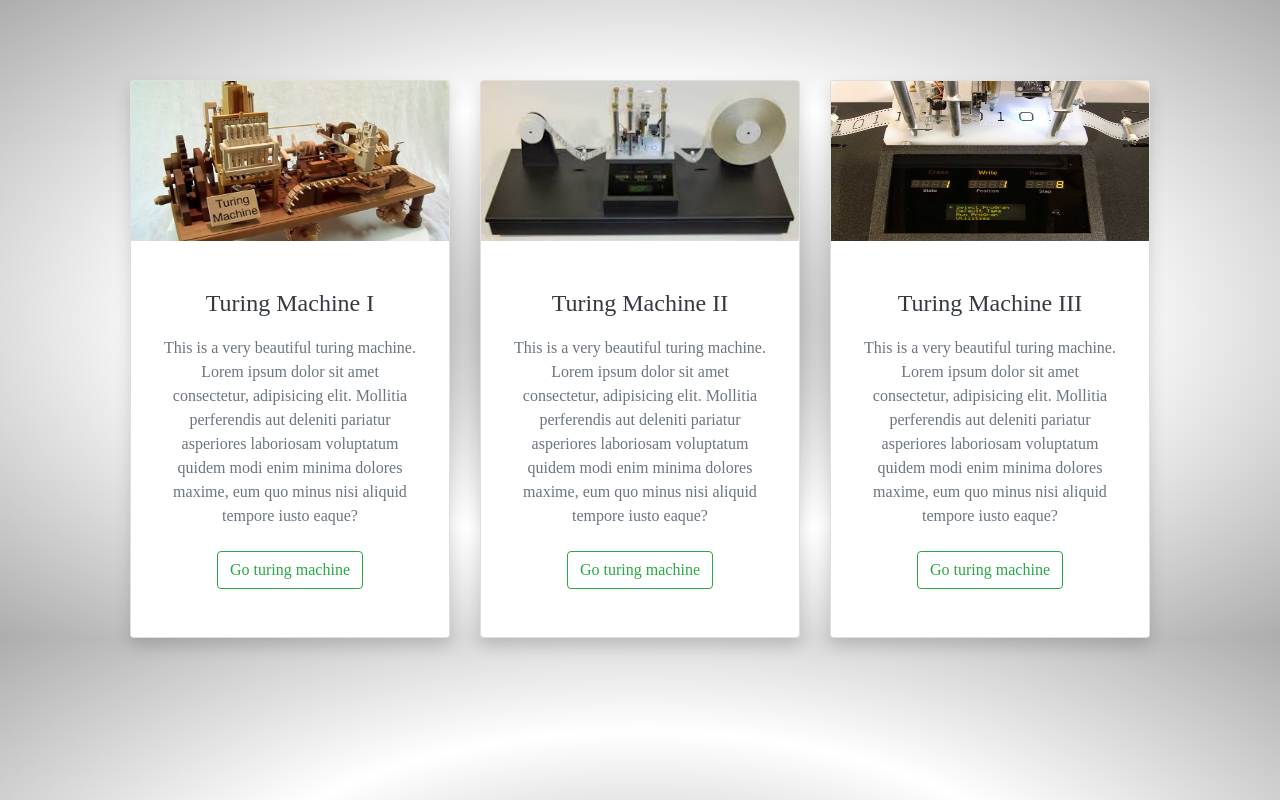
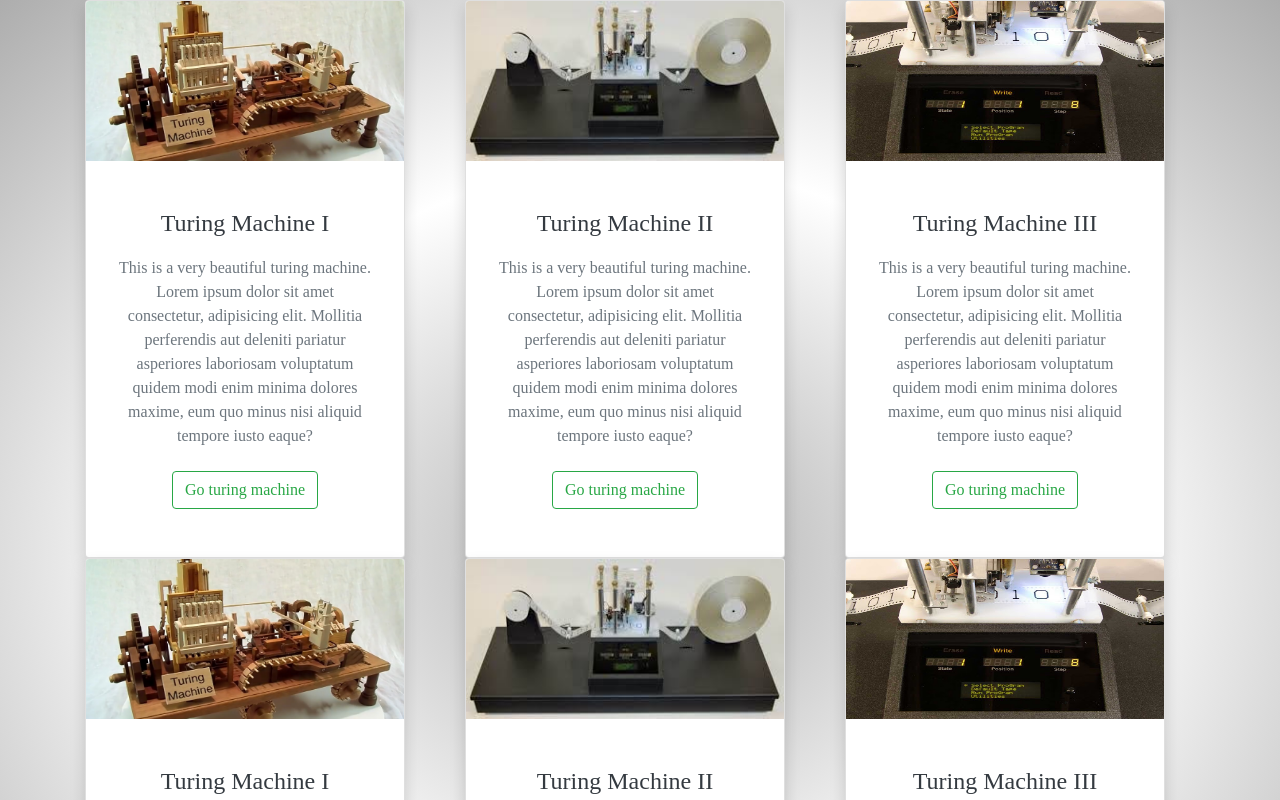
Before and after one commit to lfvilella/turing-machine, a React (Create React App) app in the folder frontend/app/: page / in a window 1280 px wide. Shown: the top 800 px of the page. Built offline with nearby package versions, Linux system fonts and the light colour scheme.

Commit message:
Update multiple-cards

```diff
--- a/frontend/app/src/cards/multiple_cards.jsx
+++ b/frontend/app/src/cards/multiple_cards.jsx
@@ -8,7 +8,43 @@ import img_turing_machine_III from '../assets/turing-machine-III.jpg';
 class multipleCards extends Component {
     render() {
         return(
-            <div className="container-fluid d-flex justify-content-center">
+            <div className="container justify-content-center">
+                <div className="row">
+                    <div className="col-md-4">
+                        <Card
+                            imgsrc={img_turing_machine_I}
+                            title="Turing Machine I"
+                            description="This is a very beautiful turing machine.
+
+                            Lorem ipsum dolor sit amet consectetur, adipisicing elit.
+                            Mollitia perferendis aut deleniti pariatur asperiores
+                            laboriosam voluptatum quidem modi enim minima dolores maxime,
+                            eum quo minus nisi aliquid tempore iusto eaque?"/>
+                    </div>
+                    <div className="col-md-4">
+                        <Card
+                            imgsrc={img_turing_machine_II}
+                            title="Turing Machine II"
+                            description="This is a very beautiful turing machine.
+
+                            Lorem ipsum dolor sit amet consectetur, adipisicing elit.
+                            Mollitia perferendis aut deleniti pariatur asperiores
+                            laboriosam voluptatum quidem modi enim minima dolores maxime,
+                            eum quo minus nisi aliquid tempore iusto eaque?"/>
+                    </div>
+                    <div className="col-md-4">
+                        <Card
+                            imgsrc={img_turing_machine_III}
+                            title="Turing Machine III"
+                            description="This is a very beautiful turing machine.
+
+                            Lorem ipsum dolor sit amet consectetur, adipisicing elit.
+                            Mollitia perferendis aut deleniti pariatur asperiores
+                            laboriosam voluptatum quidem modi enim minima dolores maxime,
+                            eum quo minus nisi aliquid tempore iusto eaque?"/>
+                    </div>
+                </div>
+
                 <div className="row">
                     <div className="col-md-4">
                         <Card
```
Also changed, not shown: 1 other file (tests, documents, lock files or other folders).
